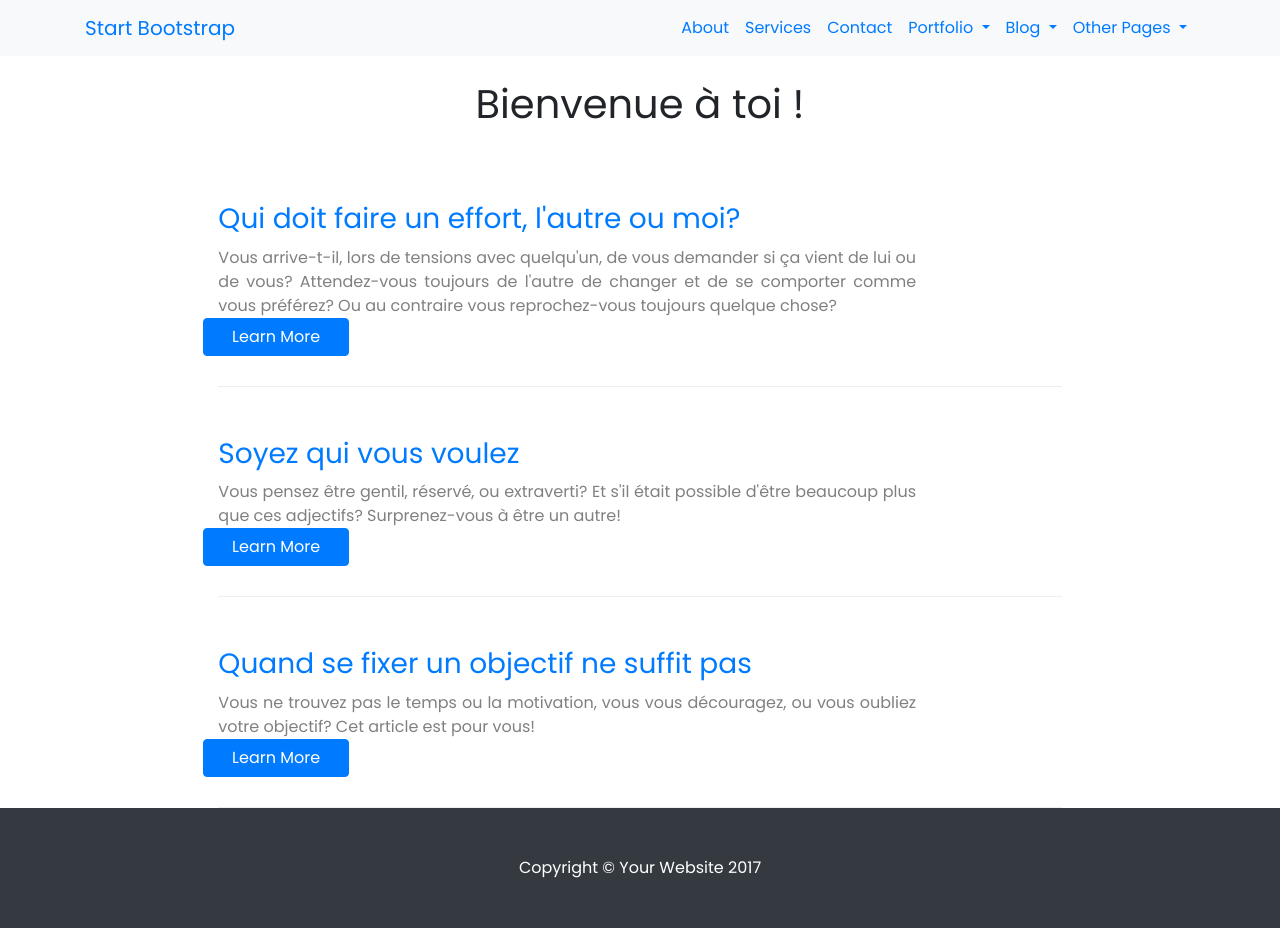
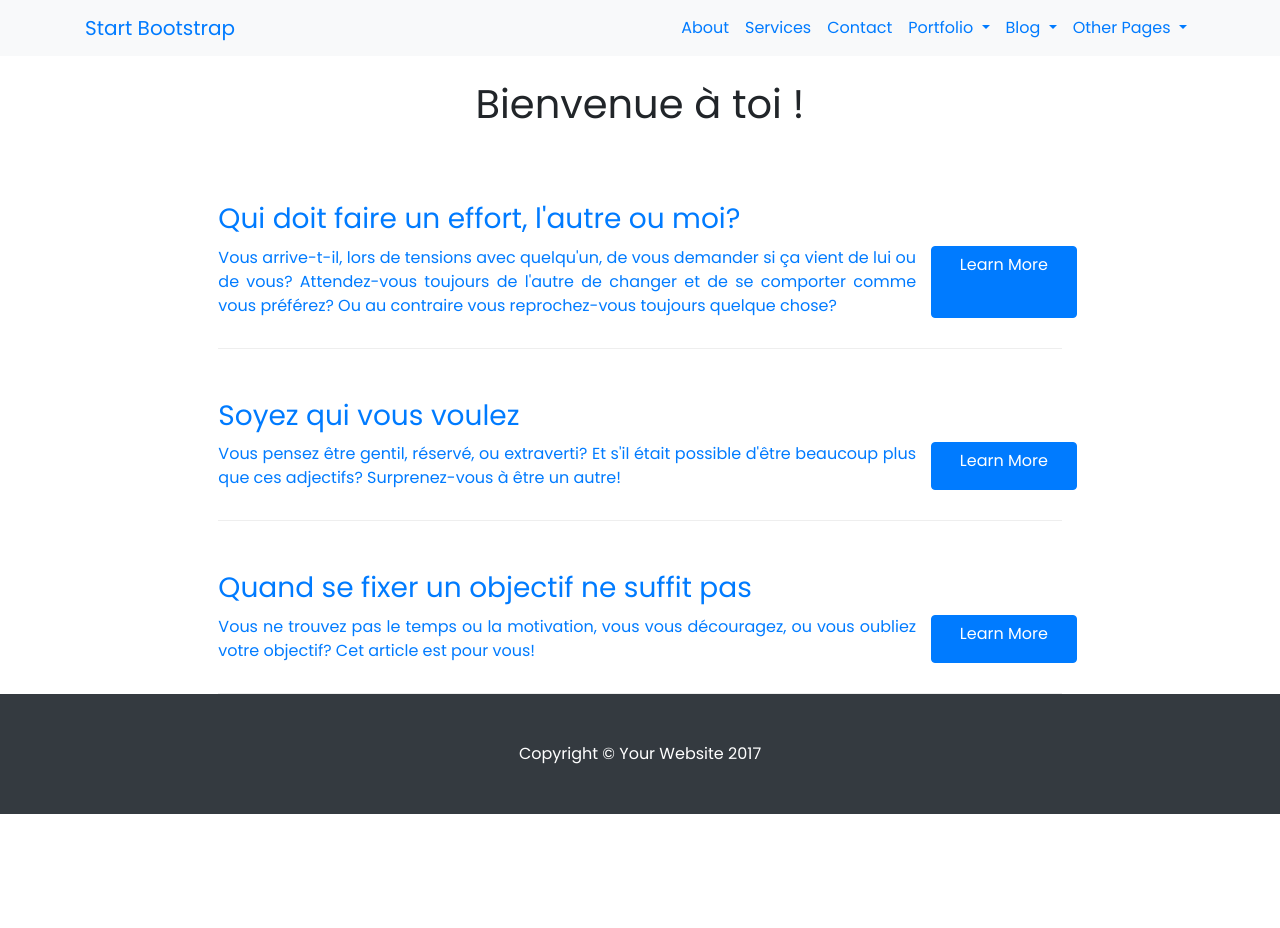
Before and after one commit to OrgaEvolutions/Nathoup.github.io, a Jekyll site: the page built from index.html, in a window 1280 px wide. Built offline with Jekyll 4.4.1, drawn with Linux system fonts in a browser that asks for light colours; nearby versions of some CDN libraries; some web fonts are replaced; after the commit the page ends 900 px from its top, so only the background shows below that.

Commit message:
Update index.html

```diff
--- a/index.html
+++ b/index.html
@@ -17,15 +17,14 @@
 						</a>
 					</div>
 					<div class="row">
-						<a href="{{ article.url }}" style= "text-decoration: none;">
+
 							<div class="col-sm-10" style="color: gray;">
-								{{ article.intro }}
+								<a href="{{ article.url }}" style= "text-decoration: none;">{{ article.intro }}</a>
 							</div>
 
 							<div class="col-sm-2 align-middle btn btn-primary">
 								Learn More
 							</div>
-						</a>
 					</div>
 			</div>
 		{% endif %}{% endfor %}
```
